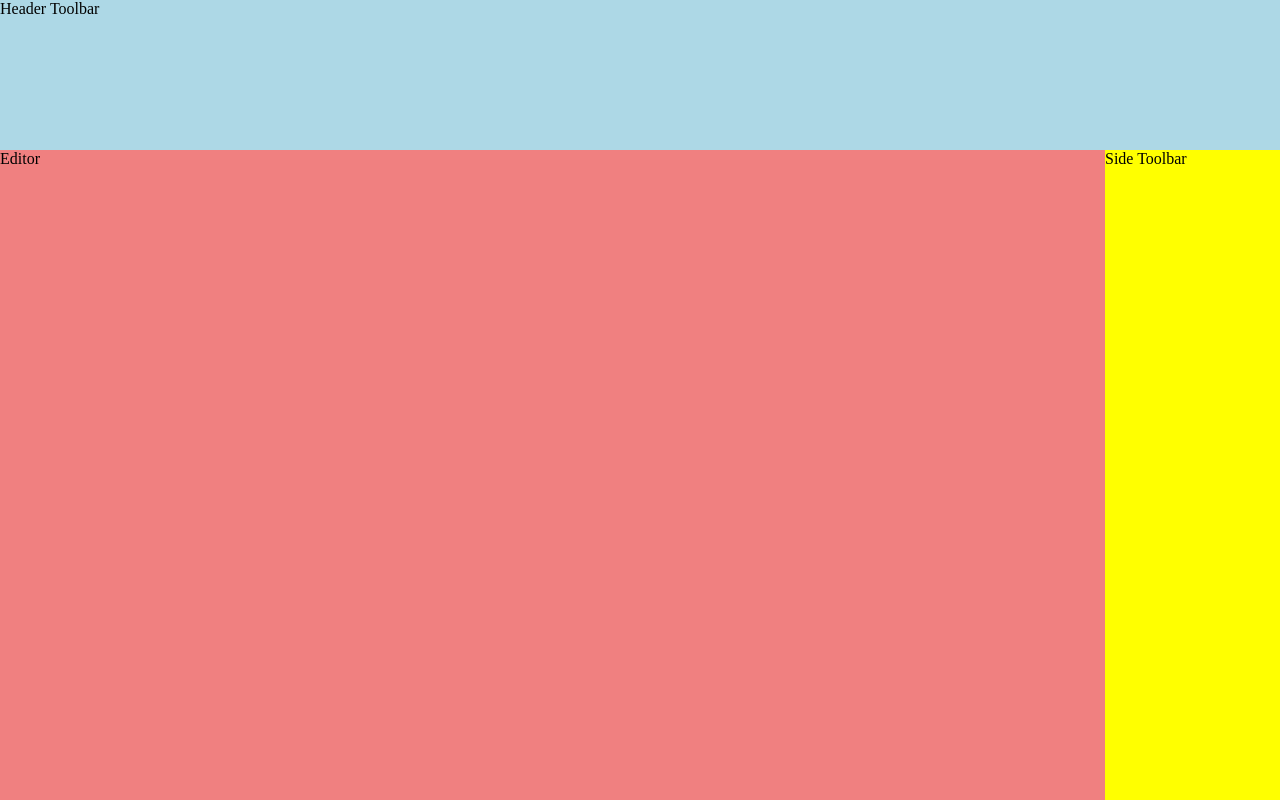
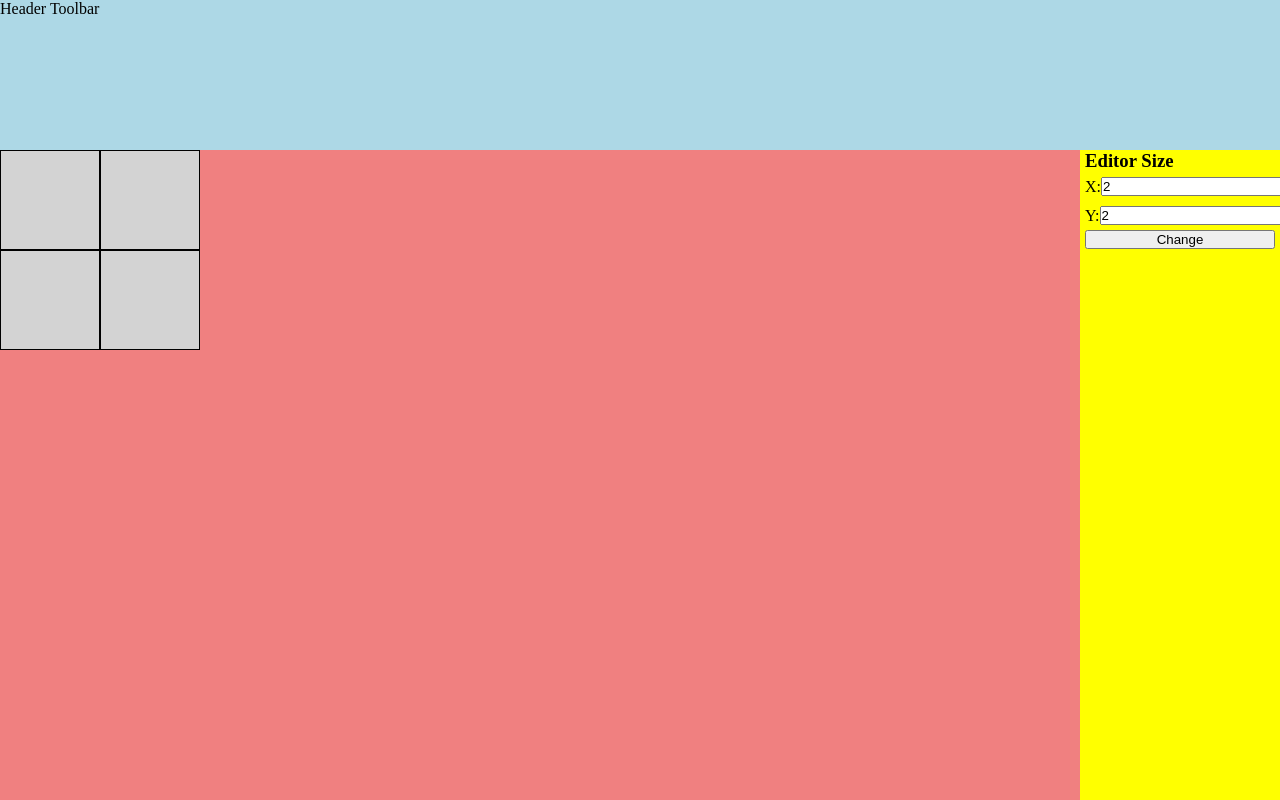
Before and after one commit to theGreatKyle1994/map-sketch, a React (Vite) app in the folder src/renderer/: page / in a window 1280 px wide. Built offline with nearby package versions, Linux system fonts and the light colour scheme.

Commit message:
feat: add ability to resize editor window

```diff
--- a/src/renderer/src/App.jsx
+++ b/src/renderer/src/App.jsx
@@ -1,15 +1,26 @@
 import HeaderToolbar from "./components/HeaderToolbar";
 import Editor from "./components/Editor";
 import SideToolbar from "./components/SideToolbar";
+import { useState } from "react";
 import "./assets/app.css";
 
 const App = () => {
+  const [editorTiles, setEditorTiles] = useState([
+    [0, 0],
+    [0, 0],
+  ]);
+
   return (
     <div id="app-container">
       <HeaderToolbar />
       <div id="app-mid-container">
-        <Editor />
-        <SideToolbar />
+        <Editor tiles={editorTiles} />
+        <SideToolbar
+          editorOptions={{
+            editorTiles: editorTiles,
+            setEditorTiles: setEditorTiles,
+          }}
+        />
       </div>
     </div>
   );
--- a/src/renderer/src/assets/editor.css
+++ b/src/renderer/src/assets/editor.css
@@ -2,4 +2,5 @@
   width: 100%;
   min-height: 250px;
   background-color: lightcoral;
+  overflow: auto;
 }
--- a/src/renderer/src/assets/sideToolbar.css
+++ b/src/renderer/src/assets/sideToolbar.css
@@ -1,6 +1,20 @@
 #sideToolbar-container {
-  min-width: 175px;
+  min-width: 200px;
   background-color: yellow;
   display: flex;
   flex-direction: column;
 }
+
+#sideToolbar-editor-container {
+  display: flex;
+  flex-direction: column;
+  padding: 0 5px;
+}
+
+.sideToolbar-editor-div {
+  display: flex;
+  flex-direction: row;
+  justify-content: space-between;
+  align-items: center;
+  margin: 5px 0;
+}
--- /dev/null
+++ b/src/renderer/src/assets/tile.css
@@ -0,0 +1,10 @@
+.tile {
+  height: 100px;
+  min-width: 100px;
+  background-color: lightgray;
+  border: 1px solid black;
+}
+
+.tile-row-container {
+  display: flex;
+}
--- a/src/renderer/src/components/Editor.jsx
+++ b/src/renderer/src/components/Editor.jsx
@@ -1,7 +1,23 @@
+import Tile from "./Tile";
 import "../assets/editor.css";
 
-const Editor = () => {
-  return <div id="editor-container">Editor</div>;
+function mapTiles(tiles) {
+  const outline = [];
+  for (let i = 0; i < tiles.length; i++) {
+    const row = (
+      <div className="tile-row-container">
+        {tiles[i].map((_) => (
+          <Tile key={Math.random()} />
+        ))}
+      </div>
+    );
+    outline.push(row);
+  }
+  return outline;
+}
+
+const Editor = ({ tiles }) => {
+  return <div id="editor-container">{...mapTiles(tiles)}</div>;
 };
 
 export default Editor;
--- a/src/renderer/src/components/SideToolbar.jsx
+++ b/src/renderer/src/components/SideToolbar.jsx
@@ -1,7 +1,65 @@
 import "../assets/sideToolbar.css";
+import { useState } from "react";
 
-const SideToolbar = () => {
-  return <div id="sideToolbar-container">Side Toolbar</div>;
+const SideToolbar = ({ editorOptions }) => {
+  const [formData, setFormData] = useState({
+    x: editorOptions.editorTiles[0].length,
+    y: editorOptions.editorTiles.length,
+  });
+
+  const submitHandler = (e) => {
+    e.preventDefault();
+    editorOptions.setEditorTiles(() => {
+      let outline = [];
+      for (let i = 0; i < formData.y; i++) {
+        let row = [];
+        for (let j = 0; j < formData.x; j++) {
+          row.push(0);
+        }
+        outline.push(row);
+      }
+      return outline;
+    });
+  };
+
+  const changeHandler = (e) => {
+    const { name, value } = e.target;
+    setFormData((prevFormData) => ({ ...prevFormData, [name]: Number(value) }));
+  };
+
+  return (
+    <div id="sideToolbar-container">
+      <form
+        id="sideToolbar-editor-container"
+        onSubmit={(e) => submitHandler(e)}
+      >
+        <h3>Editor Size</h3>
+        <div className="sideToolbar-editor-div">
+          <label htmlFor="editor-size-x">X: </label>
+          <input
+            id="editor-size-x"
+            type="number"
+            min={1}
+            name="x"
+            value={formData.x}
+            onChange={(e) => changeHandler(e)}
+          />
+        </div>
+        <div className="sideToolbar-editor-div">
+          <label htmlFor="editor-size-y">Y: </label>
+          <input
+            id="editor-size-y"
+            type="number"
+            min={1}
+            name="y"
+            value={formData.y}
+            onChange={(e) => changeHandler(e)}
+          />
+        </div>
+        <button type="submit">Change</button>
+      </form>
+    </div>
+  );
 };
 
 export default SideToolbar;
--- /dev/null
+++ b/src/renderer/src/components/Tile.jsx
@@ -0,0 +1,7 @@
+import "../assets/tile.css";
+
+const Tile = () => {
+  return <div className="tile"></div>;
+};
+
+export default Tile;
```
Also changed, not shown: 1 other file (tests, documents, lock files or other folders).
